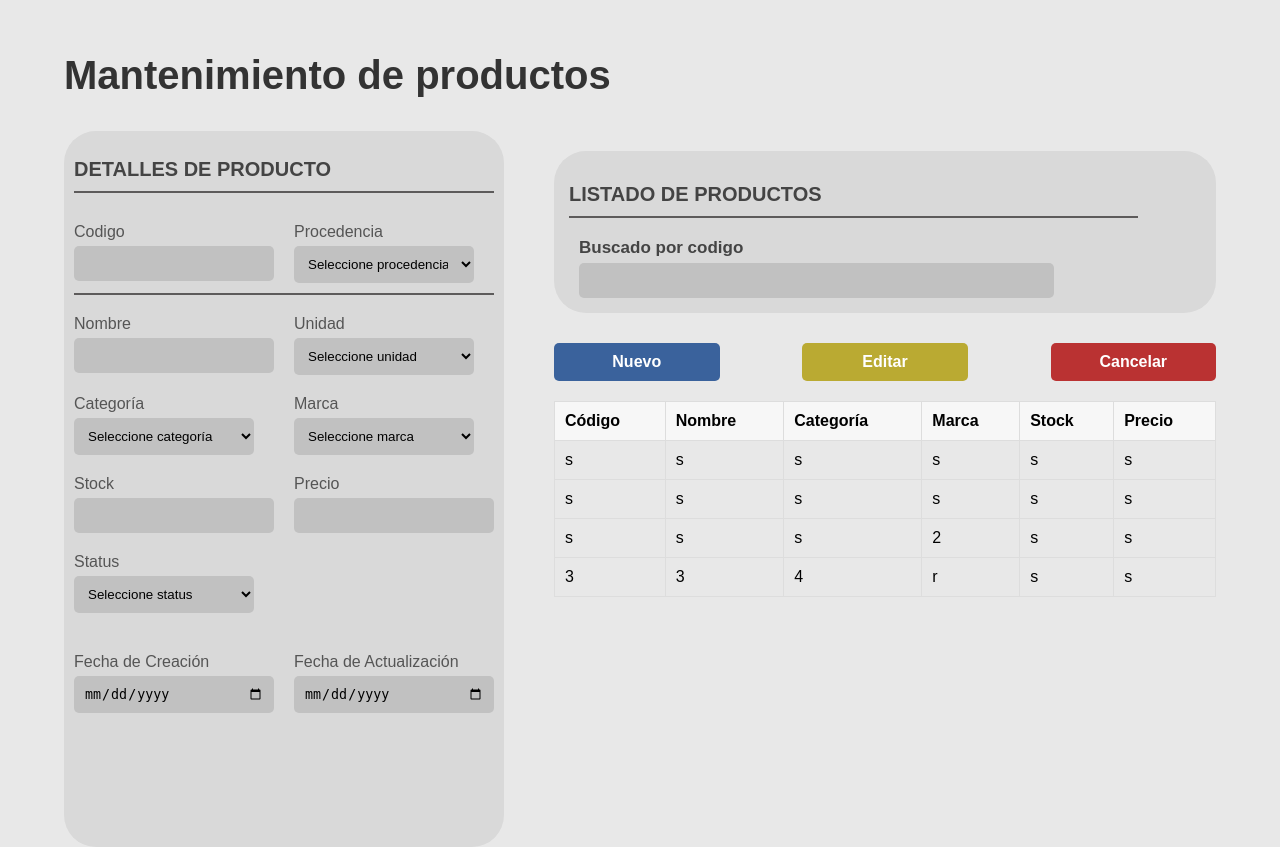
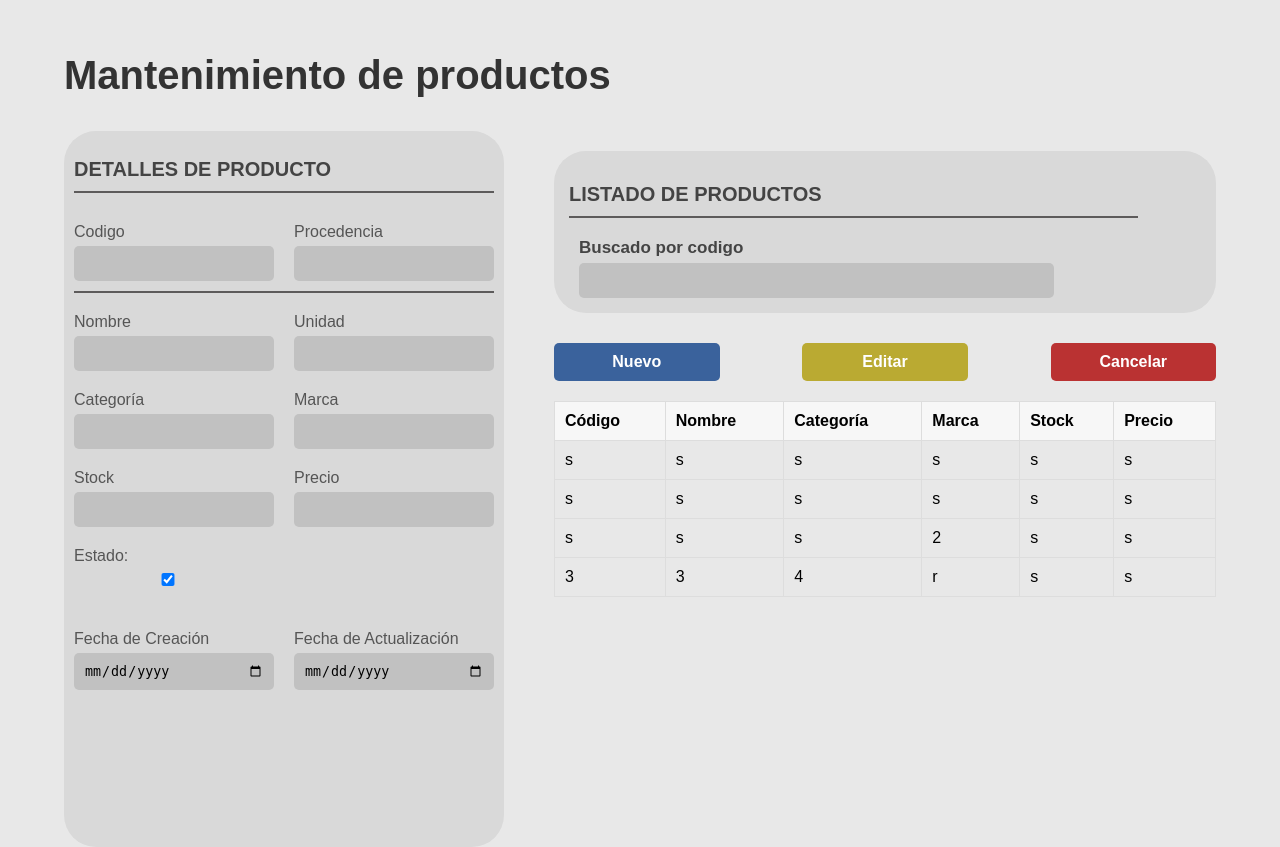
Before and after one commit to JudaCarrillo/sales-management-system, a PHP site: template src/views/Maintenance/Producto_view.php in a window 1280 px wide. Run offline with PHP 8.4, Linux system fonts and the light colour scheme; the template is opened without the code that fills it, so the values that code supplies are empty.

Commit message:
correccion

```diff
--- a/src/views/Maintenance/Producto_view.php
+++ b/src/views/Maintenance/Producto_view.php
@@ -15,41 +15,33 @@
         <div class="dividor">
             <section class="form">
                 <h1>DETALLES DE PRODUCTO</h1>
-                <form action="" method="post">
+                <form action="../../../save_product.php"  method="post">
                         <article class="Parte1">
                             <div class="group">
                                 <label for="codigo">Codigo</label>
-                            <input type="text" name="codigo" id="codigo">
+                                <input type="text" name="code" id="code">
                             </div>
                             <div class="group">
                                 <label for="procedencia">Procedencia</label>
-                            <select name="procedencia" id="procedencia">
-                                <option value="">Seleccione procedencia</option>
-                            </select>
+                                <input type="text" name="source" id="source">
                             </div>
                         </article>
                         <article class="Parte2">
                             <div class="group">
                                 <label for="nombre">Nombre</label>
-                            <input type="text" name="nombre" id="nombre">
+                                <input type="text" name="name" id="name">
                             </div>
                             <div class="group">
                                 <label for="unidad">Unidad</label>
-                            <select name="unidad" id="unidad">
-                                <option value="">Seleccione unidad</option>
-                            </select>
+                                <input type="text" name="unit" id="unit">
                             </div>
                             <div class="group">
                                 <label for="categoria">Categoría</label>
-                            <select name="categoria" id="categoria">
-                                <option value="">Seleccione categoría</option>
-                            </select>
+                                <input type="text" name="category" id="category">
                             </div>
                             <div class="group">
                                 <label for="marca">Marca</label>
-                            <select name="marca" id="marca">
-                                <option value="">Seleccione marca</option>
-                            </select>
+                                <input type="text" name="brand" id="brand">
                             </div>
                             <div class="group">
                                 <label for="stock">Stock</label>
@@ -57,14 +49,13 @@
                             </div>
                             <div class="group">
                                 <label for="precio">Precio</label>
-                            <input type="number" name="precio" id="precio">
+                                <input type="number" name="price" id="price">
                             </div>
                             <div class="group">
-                            <label for="status">Status</label>
-                            <select name="status" id="status">
-                                <option value="">Seleccione status</option>
-                            </select>
+                            <label for="stock">Estado:</label>
+                            <input type="checkbox" id="status" name="status" checked="true">
                             </div>
+
                         </article>
                         <div class="separado">
                             <div class="group">
```
Lines whose indentation alone changed are shown as unchanged.
